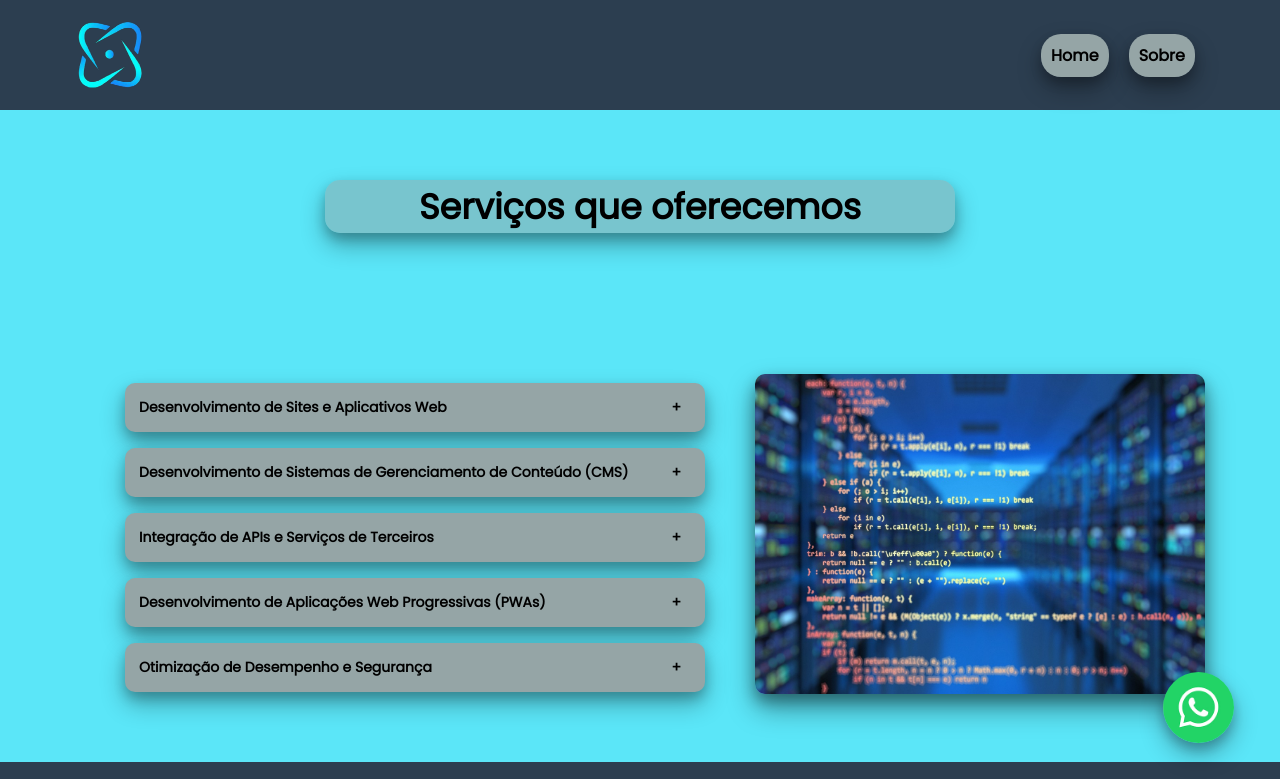
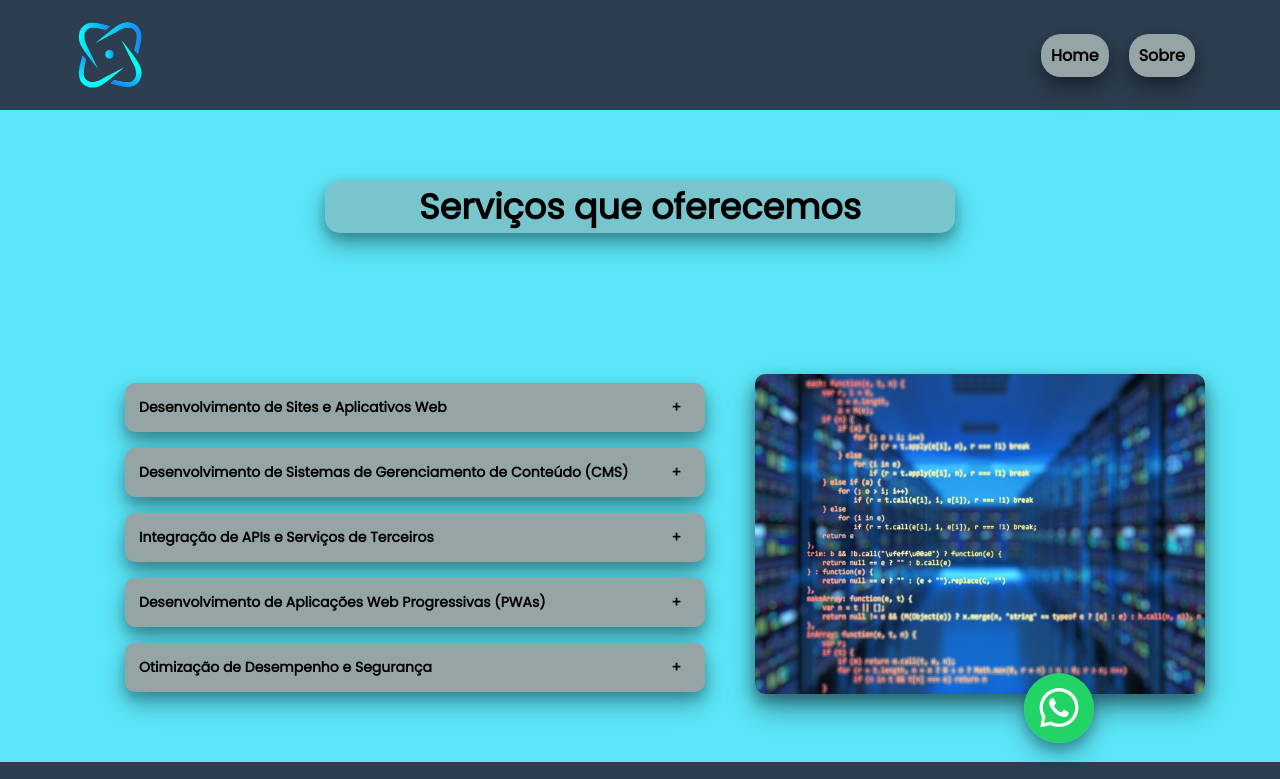
Before and after one commit to mxwlladriano/mfsistemas, a website: page index.html in a window 1280 px wide. Shown: the top 779 px of the page. Drawn offline with nearby package versions, Linux system fonts and the light colour scheme; files that its build step writes are made by us from their sources; files whose address does not match are found by name.

Commit message:
atualização

```diff
--- a/src/styles/main.scss
+++ b/src/styles/main.scss
@@ -49,15 +49,12 @@ h2 {
 
 .cta {
     position: fixed;
-    bottom: 0;
-    margin-bottom: 50px;
-    margin-left: 85%;
-    z-index: 9999;
+    bottom: 50px;
+    left: 80%;
 
     .image{
         border-radius: 50%;
-        width: 61%;
-        height: auto;
+        width: 40%;
         transition: background-color 0.9s ease, transform 0.2s ease, box-shadow 0.3s ease;
         box-shadow: 0 12px 24px rgba(0, 0, 0, 0.3), 0 6px 12px rgba(0, 0, 0, 0.2);
     }
@@ -77,8 +74,7 @@ h2 {
     }
 
     .cta {
-        margin-bottom: 100px;
-        margin-left: 55%;
+
     }
 
     body{
```
